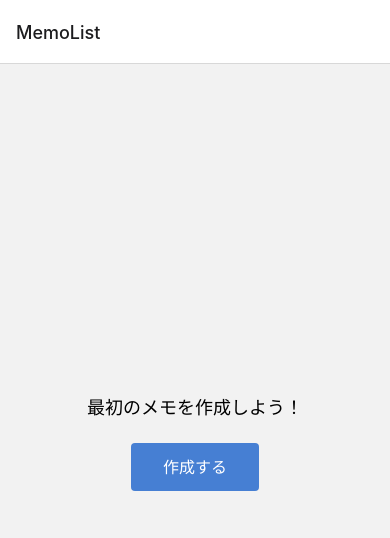
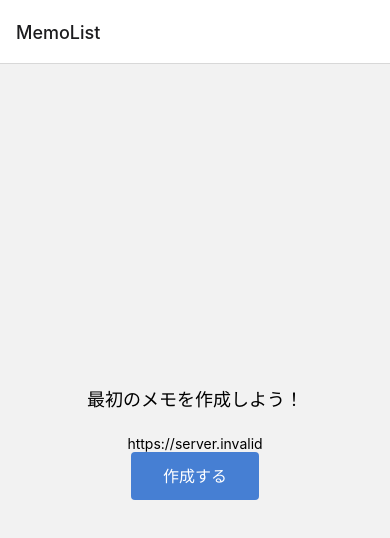
Before and after one commit to mokoshin0720/monorepo, a React Native app in the folder mobile/: screen /MemoList in a window 390 px wide. Shown: the top 538 px of the page. Built offline with nearby package versions, Linux system fonts and the light colour scheme; no server answers.

Commit message:
print env on screen

```diff
--- a/mobile/src/screens/MemoListScreen.tsx
+++ b/mobile/src/screens/MemoListScreen.tsx
@@ -46,6 +46,7 @@ export const MemoListScreen: React.FC<MemoListScreenNavigationProp> = ({
                     <Text style={emptyStyles.title}>
                         最初のメモを作成しよう！
                     </Text>
+                    <Text>{API_HOST}</Text>
                 </View>
                 <Button
                     label="作成する"
```
